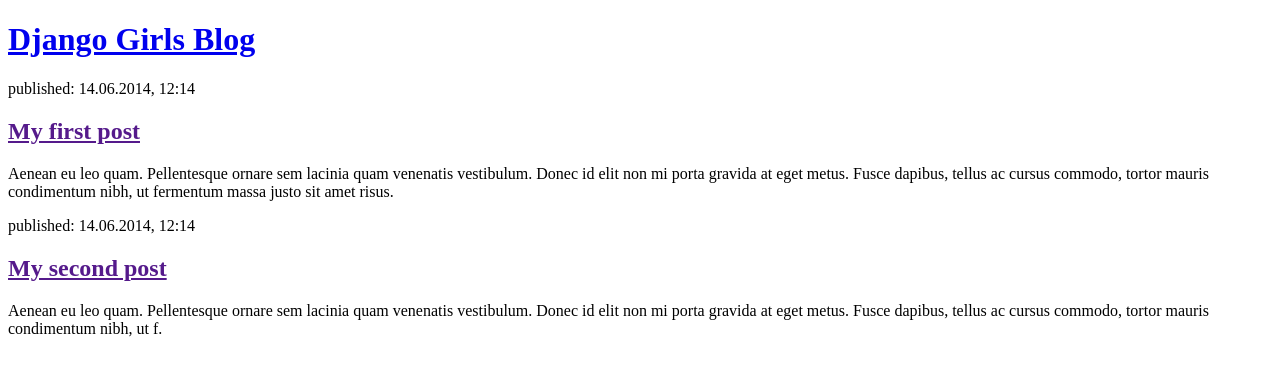
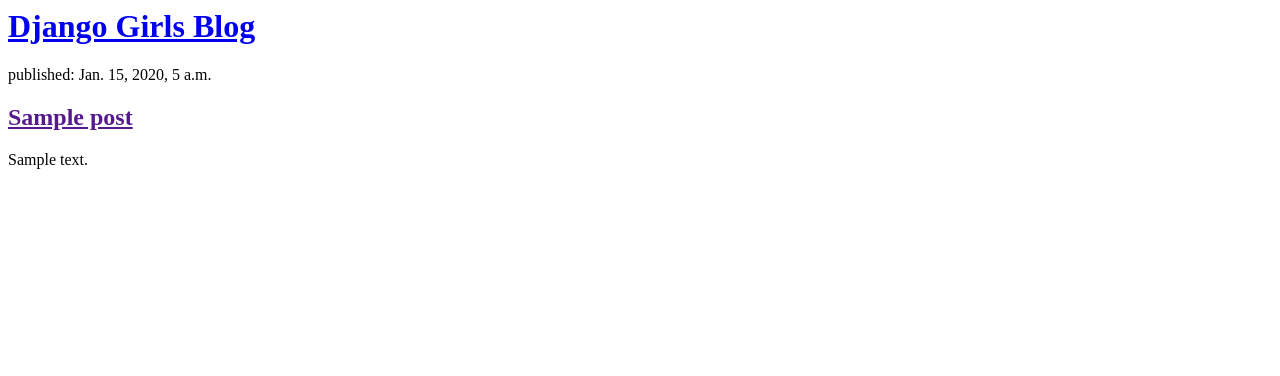
Before and after one commit to Tyson-DS/my-first-blog, a Django app: page / in a window 1280 px wide. Shown: the top 376 px of the page. Run offline with Django 5.2, Linux system fonts and the light colour scheme; tables that the repository leaves empty hold one stand-in row (values such as "Sample post").

Commit message:
modified templates

```diff
--- a/blog/templates/blog/post_list.html
+++ b/blog/templates/blog/post_list.html
@@ -1,23 +1,14 @@
-<!DOCTYPE html>
-<html>
-    <head>
+<head>
         <title>Django Girls blog</title>
     </head>
-    <body>
         <header>
-            <h1><a href="/">Django Girls Blog</a></h1>
-        </header>
+    <h1><a href="/">Django Girls Blog</a></h1>
+</header>
 
-        <article>
-            <time>published: 14.06.2014, 12:14</time>
-            <h2><a href="">My first post</a></h2>
-            <p>Aenean eu leo quam. Pellentesque ornare sem lacinia quam venenatis vestibulum. Donec id elit non mi porta gravida at eget metus. Fusce dapibus, tellus ac cursus commodo, tortor mauris condimentum nibh, ut fermentum massa justo sit amet risus.</p>
-        </article>
-
-        <article>
-            <time>published: 14.06.2014, 12:14</time>
-            <h2><a href="">My second post</a></h2>
-            <p>Aenean eu leo quam. Pellentesque ornare sem lacinia quam venenatis vestibulum. Donec id elit non mi porta gravida at eget metus. Fusce dapibus, tellus ac cursus commodo, tortor mauris condimentum nibh, ut f.</p>
-        </article>
-    </body>
-</html>
+{% for post in posts %}
+    <article>
+        <time>published: {{ post.published_date }}</time>
+        <h2><a href="">{{ post.title }}</a></h2>
+        <p>{{ post.text|linebreaksbr }}</p>
+    </article>
+{% endfor %}
--- a/blog/urls.py
+++ b/blog/urls.py
@@ -3,4 +3,5 @@
 
 urlpatterns = [
     path('', views.post_list, name='post_list'),
+    path('post/<int:pk>/', views.post_detail, name='post_detail')
 ]
--- a/blog/views.py
+++ b/blog/views.py
@@ -1,4 +1,11 @@
-from django.shortcuts import render
+from django.shortcuts import render, get_object_or_404
+from django.utils import timezone
+from .models import Post
 
 def post_list(request):
-    return render(request, 'blog/post_list.html',{})
+    posts = Post.objects.filter(published_date__lte = timezone.now()).order_by('published_date')
+    return render(request, 'blog/post_list.html',{'posts': posts})
+
+def post_detail(request, pk):
+    post = get_object_or_404(Post, pk=pk)
+    return render(request, 'blog/post_detail.html',{'post': post})
```
Also changed, not shown: blog/templates/blog/base.html (added, +25 -0 lines).
